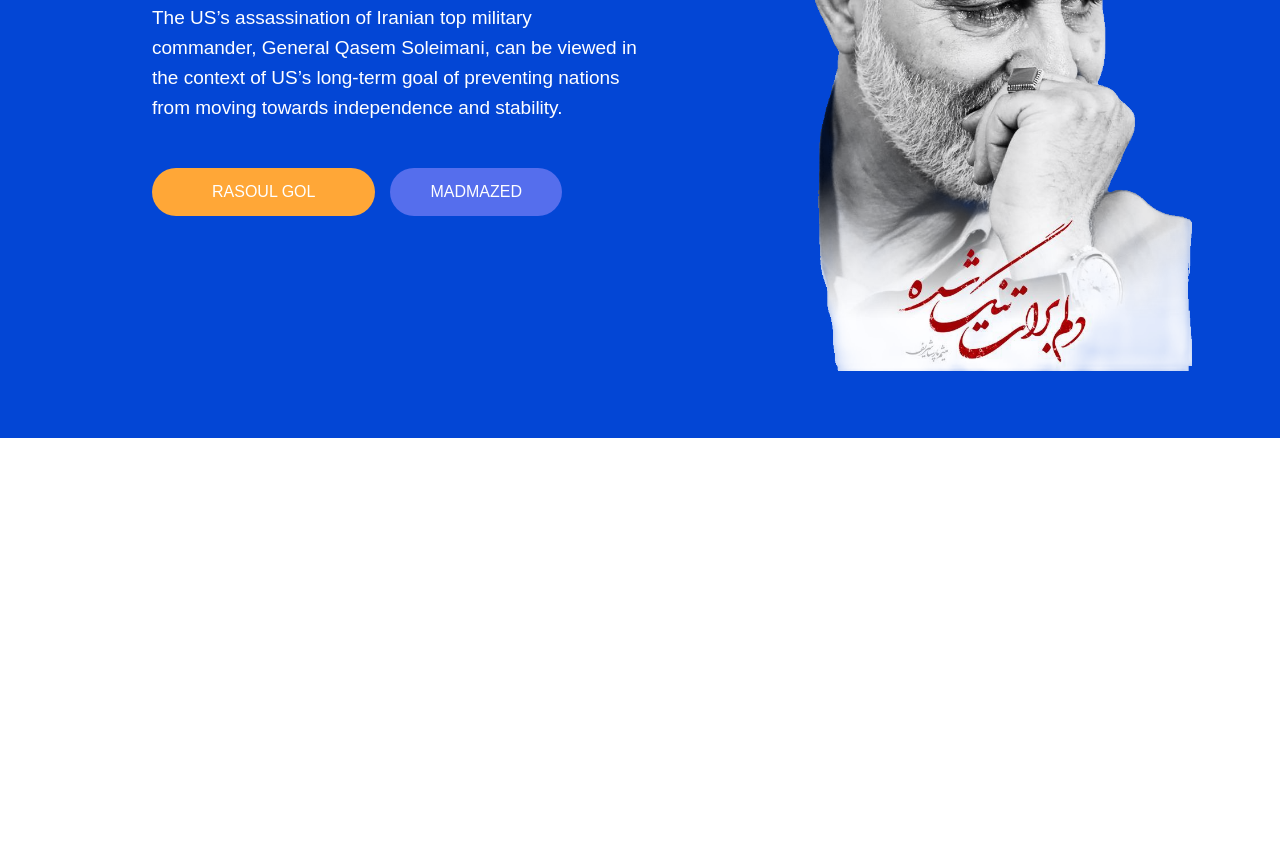
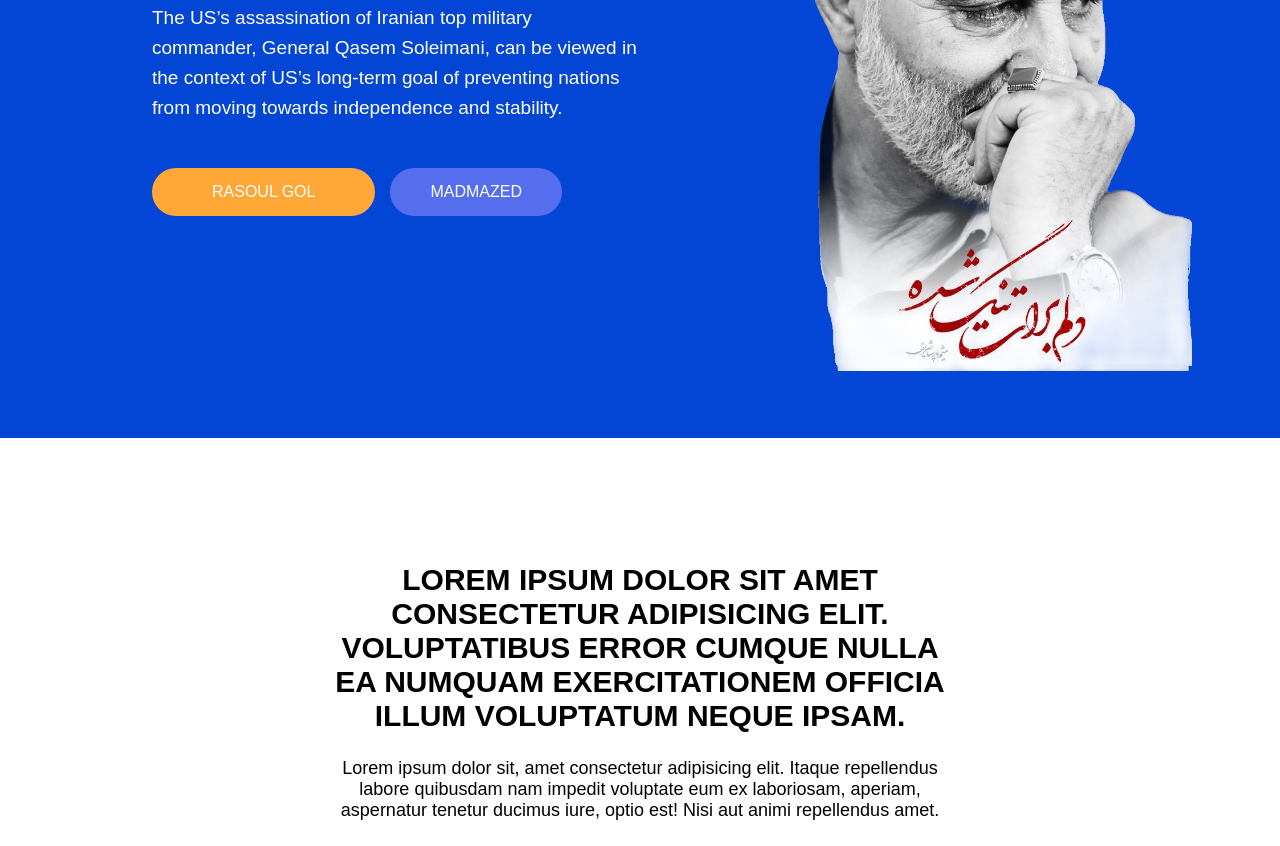
Before and after one commit to RasoulMadani/regenerate-avada-seo-html-template-with-HTML-and-SCSS, a plain HTML site: page index.html in a window 1280 px wide. Shown: the part 522-1368 px from the top of the page. Before the commit the page ends 960 px from the top, so only its background shows below. Drawn offline with Linux system fonts and the light colour scheme.

Commit message:
درست کردن بخش دوم پایین سرصفحه

```diff
--- a/assets/stylesheet/master.scss
+++ b/assets/stylesheet/master.scss
@@ -133,3 +133,24 @@
         }
     }
 }
+.agency{
+    width: 100%;
+    justify-content: center;
+    margin: 100px 0;
+    >article{
+        width: 50%;
+        // border: 1px solid red;
+        >*{
+            text-align: center;
+            margin: 25px 0;
+        }
+        >p{
+            color: black;
+            font-size: 18px;
+        }
+        >h2{
+            font-size: 30px;
+            text-transform: uppercase;
+        }
+    }
+}
--- a/index.html
+++ b/index.html
@@ -46,7 +46,13 @@
           </div>
 
 
-      </section>
+        </section>
+        <section class="row agency">
+          <article>
+            <h2>Lorem ipsum dolor sit amet consectetur adipisicing elit. Voluptatibus error cumque nulla ea numquam exercitationem officia illum voluptatum neque ipsam.</h2>
+            <p>Lorem ipsum dolor sit, amet consectetur adipisicing elit. Itaque repellendus labore quibusdam nam impedit voluptate eum ex laboriosam, aperiam, aspernatur tenetur ducimus iure, optio est! Nisi aut animi repellendus amet.</p>
+          </article>
+        </section>
       </div>
 
     </main>
```
Also changed, not shown: assets/stylesheet/master.css, documents/Screenshot 1402-05-07 at 10.02.08.png (added), 3 other files.
